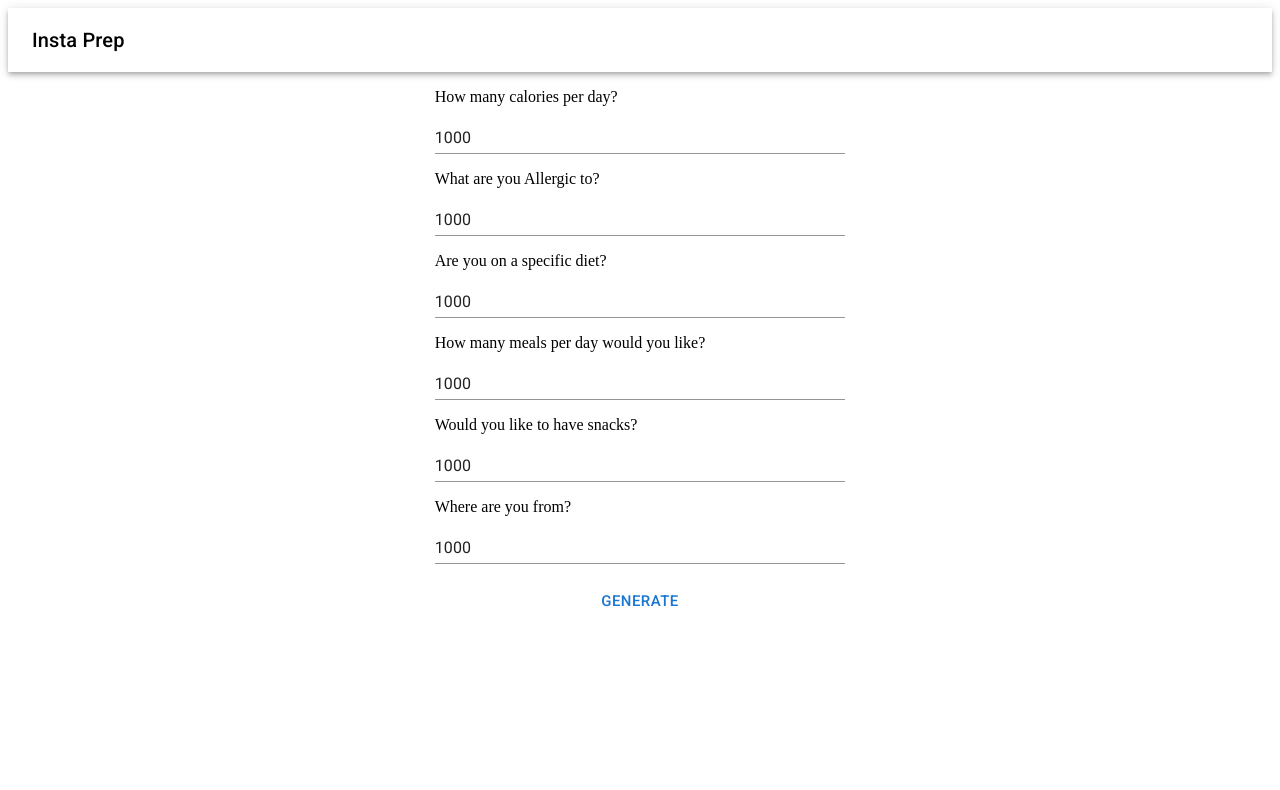
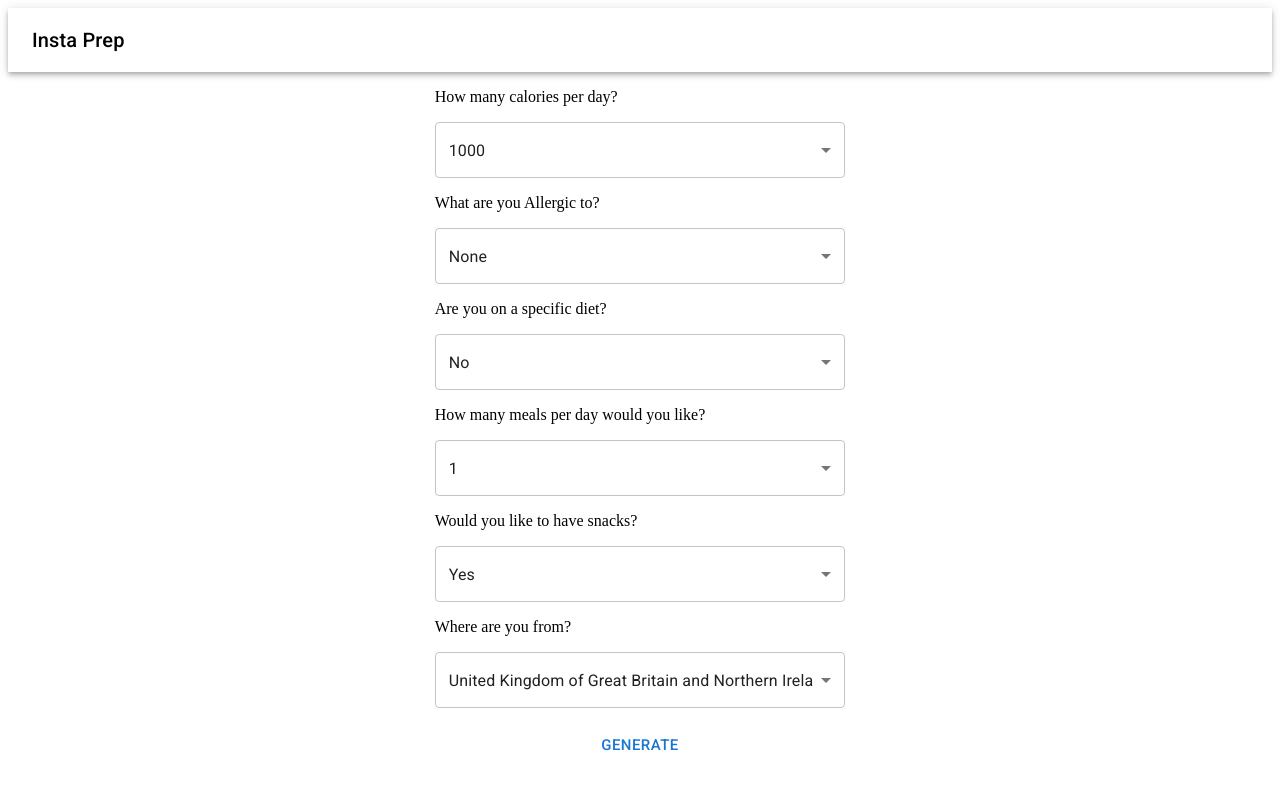
Before and after one commit to Tazwinator/InstaPrep, a React (Vite) app: page / in a window 1280 px wide. Shown: the top 790 px of the page. Built offline with nearby package versions, Linux system fonts and the light colour scheme.

Commit message:
form data and prep query

```diff
--- /dev/null
+++ b/src/app/models/IFormInput.ts
@@ -0,0 +1,8 @@
+export default interface IFormInput {
+    calories: string;
+    allergy: string;
+    diet: string;
+    meals: string;
+    snacks: string;
+    location: string;
+}
--- /dev/null
+++ b/src/assets/allergies.ts
@@ -0,0 +1,29 @@
+const allergies = [
+    "None",
+    "Dust mites",
+    "Pet dander",
+    "Pollen",
+    "Mold",
+    "Food allergies",
+    "Latex allergy",
+    "Bee sting allergy",
+    "Drug allergies",
+    "Animal dander",
+    "Cockroach allergens",
+    "Mold spores",
+    "Perennial allergic rhinitis",
+    "Seasonal allergic rhinitis",
+    "Atopic dermatitis",
+    "Contact dermatitis",
+    "Hives",
+    "Anaphylaxis",
+    "Food intolerance",
+    "Eczema",
+    "Asthma",
+    "Urticaria",
+    "Angioedema",
+    "Sinusitis",
+    "Conjunctivitis",
+];
+
+export default allergies;
--- /dev/null
+++ b/src/assets/calories.ts
@@ -0,0 +1,7 @@
+const numbers: string[] = [];
+
+for (let i = 1000; i <= 5000; i += 100) {
+    numbers.push(i.toString());
+}
+
+export default numbers;
--- /dev/null
+++ b/src/assets/countries.ts
@@ -0,0 +1,253 @@
+const countries = [
+    "Afghanistan",
+    "Albania",
+    "Algeria",
+    "American Samoa",
+    "Andorra",
+    "Angola",
+    "Anguilla",
+    "Antarctica",
+    "Antigua and Barbuda",
+    "Argentina",
+    "Armenia",
+    "Aruba",
+    "Australia",
+    "Austria",
+    "Azerbaijan",
+    "Bahamas (the)",
+    "Bahrain",
+    "Bangladesh",
+    "Barbados",
+    "Belarus",
+    "Belgium",
+    "Belize",
+    "Benin",
+    "Bermuda",
+    "Bhutan",
+    "Bolivia (Plurinational State of)",
+    "Bonaire, Sint Eustatius and Saba",
+    "Bosnia and Herzegovina",
+    "Botswana",
+    "Bouvet Island",
+    "Brazil",
+    "British Indian Ocean Territory (the)",
+    "Brunei Darussalam",
+    "Bulgaria",
+    "Burkina Faso",
+    "Burundi",
+    "Cabo Verde",
+    "Cambodia",
+    "Cameroon",
+    "Canada",
+    "Cayman Islands (the)",
+    "Central African Republic (the)",
+    "Chad",
+    "Chile",
+    "China",
+    "Christmas Island",
+    "Cocos (Keeling) Islands (the)",
+    "Colombia",
+    "Comoros (the)",
+    "Congo (the Democratic Republic of the)",
+    "Congo (the)",
+    "Cook Islands (the)",
+    "Costa Rica",
+    "Croatia",
+    "Cuba",
+    "Curaçao",
+    "Cyprus",
+    "Czechia",
+    "Côte d'Ivoire",
+    "Denmark",
+    "Djibouti",
+    "Dominica",
+    "Dominican Republic (the)",
+    "Ecuador",
+    "Egypt",
+    "El Salvador",
+    "Equatorial Guinea",
+    "Eritrea",
+    "Estonia",
+    "Eswatini",
+    "Ethiopia",
+    "Falkland Islands (the) [Malvinas]",
+    "Faroe Islands (the)",
+    "Fiji",
+    "Finland",
+    "France",
+    "French Guiana",
+    "French Polynesia",
+    "French Southern Territories (the)",
+    "Gabon",
+    "Gambia (the)",
+    "Georgia",
+    "Germany",
+    "Ghana",
+    "Gibraltar",
+    "Greece",
+    "Greenland",
+    "Grenada",
+    "Guadeloupe",
+    "Guam",
+    "Guatemala",
+    "Guernsey",
+    "Guinea",
+    "Guinea-Bissau",
+    "Guyana",
+    "Haiti",
+    "Heard Island and McDonald Islands",
+    "Holy See (the)",
+    "Honduras",
+    "Hong Kong",
+    "Hungary",
+    "Iceland",
+    "India",
+    "Indonesia",
+    "Iran (Islamic Republic of)",
+    "Iraq",
+    "Ireland",
+    "Isle of Man",
+    "Israel",
+    "Italy",
+    "Jamaica",
+    "Japan",
+    "Jersey",
+    "Jordan",
+    "Kazakhstan",
+    "Kenya",
+    "Kiribati",
+    "Korea (the Democratic People's Republic of)",
+    "Korea (the Republic of)",
+    "Kuwait",
+    "Kyrgyzstan",
+    "Lao People's Democratic Republic (the)",
+    "Latvia",
+    "Lebanon",
+    "Lesotho",
+    "Liberia",
+    "Libya",
+    "Liechtenstein",
+    "Lithuania",
+    "Luxembourg",
+    "Macao",
+    "Madagascar",
+    "Malawi",
+    "Malaysia",
+    "Maldives",
+    "Mali",
+    "Malta",
+    "Marshall Islands (the)",
+    "Martinique",
+    "Mauritania",
+    "Mauritius",
+    "Mayotte",
+    "Mexico",
+    "Micronesia (Federated States of)",
+    "Moldova (the Republic of)",
+    "Monaco",
+    "Mongolia",
+    "Montenegro",
+    "Montserrat",
+    "Morocco",
+    "Mozambique",
+    "Myanmar",
+    "Namibia",
+    "Nauru",
+    "Nepal",
+    "Netherlands (the)",
+    "New Caledonia",
+    "New Zealand",
+    "Nicaragua",
+    "Niger (the)",
+    "Nigeria",
+    "Niue",
+    "Norfolk Island",
+    "Northern Mariana Islands (the)",
+    "Norway",
+    "Oman",
+    "Pakistan",
+    "Palau",
+    "Palestine, State of",
+    "Panama",
+    "Papua New Guinea",
+    "Paraguay",
+    "Peru",
+    "Philippines (the)",
+    "Pitcairn",
+    "Poland",
+    "Portugal",
+    "Puerto Rico",
+    "Qatar",
+    "Republic of North Macedonia",
+    "Romania",
+    "Russian Federation (the)",
+    "Rwanda",
+    "Réunion",
+    "Saint Barthélemy",
+    "Saint Helena, Ascension and Tristan da Cunha",
+    "Saint Kitts and Nevis",
+    "Saint Lucia",
+    "Saint Martin (French part)",
+    "Saint Pierre and Miquelon",
+    "Saint Vincent and the Grenadines",
+    "Samoa",
+    "San Marino",
+    "Sao Tome and Principe",
+    "Saudi Arabia",
+    "Senegal",
+    "Serbia",
+    "Seychelles",
+    "Sierra Leone",
+    "Singapore",
+    "Sint Maarten (Dutch part)",
+    "Slovakia",
+    "Slovenia",
+    "Solomon Islands",
+    "Somalia",
+    "South Africa",
+    "South Georgia and the South Sandwich Islands",
+    "South Sudan",
+    "Spain",
+    "Sri Lanka",
+    "Sudan (the)",
+    "Suriname",
+    "Svalbard and Jan Mayen",
+    "Sweden",
+    "Switzerland",
+    "Syrian Arab Republic",
+    "Taiwan",
+    "Tajikistan",
+    "Tanzania, United Republic of",
+    "Thailand",
+    "Timor-Leste",
+    "Togo",
+    "Tokelau",
+    "Tonga",
+    "Trinidad and Tobago",
+    "Tunisia",
+    "Turkey",
+    "Turkmenistan",
+    "Turks and Caicos Islands (the)",
+    "Tuvalu",
+    "Uganda",
+    "Ukraine",
+    "United Arab Emirates (the)",
+    "United Kingdom of Great Britain and Northern Ireland (the)",
+    "United States Minor Outlying Islands (the)",
+    "United States of America (the)",
+    "Uruguay",
+    "Uzbekistan",
+    "Vanuatu",
+    "Venezuela (Bolivarian Republic of)",
+    "Viet Nam",
+    "Virgin Islands (British)",
+    "Virgin Islands (U.S.)",
+    "Wallis and Futuna",
+    "Western Sahara",
+    "Yemen",
+    "Zambia",
+    "Zimbabwe",
+    "Åland Islands",
+];
+
+export default countries;
--- /dev/null
+++ b/src/assets/diets.ts
@@ -0,0 +1,11 @@
+const diets = [
+    "No",
+    "Vegetarian",
+    "Vegan",
+    "Pescatarian",
+    "Ketogenic",
+    "Carnivore",
+    "Intermittent Fasting",
+];
+
+export default diets;
--- /dev/null
+++ b/src/assets/meals.ts
@@ -0,0 +1,7 @@
+const meals: string[] = [];
+
+for (let i = 1; i <= 6; i++) {
+    meals.push(i.toString());
+}
+
+export default meals;
--- a/src/components/prep.tsx
+++ b/src/components/prep.tsx
@@ -4,10 +4,12 @@ import { Typography } from "@mui/material";
 
 export default function Prep() {
     const prepState = useAppSelector((state) => state.prep);
-    let message: string | undefined;
+
+    let message: string;
+    let messageArray: string[] = [];
     if (prepState.message != null && prepState.loading == false) {
         message = prepState.message.slice(1, -1);
-        // .slice() Removes speech marks
+        messageArray = message.split("\\n");
     } else {
         message = prepState.message;
     }
@@ -15,9 +17,14 @@ export default function Prep() {
     return (
         <Grid container spacing={2}>
             <Grid xs={8} lg={4} xsOffset={2} lgOffset={4}>
-                <Typography variant="body1" align="center">
-                    {message}
-                </Typography>
+                {messageArray.map((subStr) => {
+                    return (
+                        <Typography key={1}>
+                            {subStr}
+                            <br />
+                        </Typography>
+                    );
+                })}
             </Grid>
         </Grid>
     );
--- a/src/components/prepForm.tsx
+++ b/src/components/prepForm.tsx
@@ -3,23 +3,21 @@ import Grid from "@mui/material/Unstable_Grid2";
 import { Button, TextField } from "@mui/material";
 import { useForm, SubmitHandler } from "react-hook-form";
 import getPrep from "../features/prep/getPrep";
+import IFormInput from "../app/models/IFormInput";
 
-interface IFormInput {
-    calories: string;
-    allergies: string;
-    diet: string;
-    meals: string;
-    snacks: string;
-    location: string;
-}
+// Select Data
+import allergies from "../assets/allergies";
+import calories from "../assets/calories";
+import countries from "../assets/countries";
+import diets from "../assets/diets";
+import meals from "../assets/meals";
 
 export default function PrepForm() {
     const { register, handleSubmit } = useForm<IFormInput>();
     const dispatch = useAppDispatch();
 
-    const onSubmit: SubmitHandler<IFormInput> = () =>
-        //data: IFormInput
-        dispatch(getPrep("How are you today?"));
+    const onSubmit: SubmitHandler<IFormInput> = (data: IFormInput) =>
+        dispatch(getPrep(data));
 
     return (
         <Grid container spacing={2}>
@@ -33,52 +31,92 @@ export default function PrepForm() {
                                 required: true,
                             })}
                             fullWidth
-                            id="standard-required"
+                            select
                             defaultValue="1000"
-                            variant="standard"
-                        />
+                            SelectProps={{
+                                native: true,
+                            }}>
+                            {calories.map((calorie) => (
+                                <option
+                                    key={calories.indexOf(calorie)}
+                                    value={calorie}>
+                                    {calorie}
+                                </option>
+                            ))}
+                        </TextField>
                     </div>
                     <div>
                         <p>What are you Allergic to?</p>
                         <TextField
-                            {...register("allergies", {
+                            {...register("allergy", {
                                 required: true,
                             })}
                             fullWidth
-                            id="standard-required"
-                            defaultValue="1000"
-                            variant="standard"
-                        />
+                            select
+                            defaultValue="None"
+                            SelectProps={{
+                                native: true,
+                            }}>
+                            {allergies.map((allergy) => (
+                                <option
+                                    key={allergies.indexOf(allergy)}
+                                    value={allergy}>
+                                    {allergy}
+                                </option>
+                            ))}
+                        </TextField>
                     </div>
                     <div>
                         <p>Are you on a specific diet?</p>
                         <TextField
                             {...register("diet", { required: true })}
                             fullWidth
-                            id="standard-required"
-                            defaultValue="1000"
-                            variant="standard"
-                        />
+                            select
+                            defaultValue="No"
+                            SelectProps={{
+                                native: true,
+                            }}>
+                            {diets.map((diet) => (
+                                <option key={diets.indexOf(diet)} value={diet}>
+                                    {diet}
+                                </option>
+                            ))}
+                        </TextField>
                     </div>
                     <div>
                         <p>How many meals per day would you like?</p>
                         <TextField
                             {...register("meals", { required: true })}
                             fullWidth
-                            id="standard-required"
-                            defaultValue="1000"
-                            variant="standard"
-                        />
+                            select
+                            defaultValue="1"
+                            SelectProps={{
+                                native: true,
+                            }}>
+                            {meals.map((meal) => (
+                                <option key={meals.indexOf(meal)} value={meal}>
+                                    {meal}
+                                </option>
+                            ))}
+                        </TextField>
                     </div>
                     <div>
                         <p>Would you like to have snacks?</p>
                         <TextField
                             {...register("snacks", { required: true })}
                             fullWidth
-                            id="standard-required"
-                            defaultValue="1000"
-                            variant="standard"
-                        />
+                            select
+                            defaultValue="1"
+                            SelectProps={{
+                                native: true,
+                            }}>
+                            <option key={0} value={"Yes"}>
+                                Yes
+                            </option>
+                            <option key={1} value={"No"}>
+                                No
+                            </option>
+                        </TextField>
                     </div>
                     <div>
                         <p>Where are you from?</p>
@@ -87,10 +125,19 @@ export default function PrepForm() {
                                 required: true,
                             })}
                             fullWidth
-                            id="standard-required"
-                            defaultValue="1000"
-                            variant="standard"
-                        />
+                            select
+                            defaultValue="United Kingdom of Great Britain and Northern Ireland (the)"
+                            SelectProps={{
+                                native: true,
+                            }}>
+                            {countries.map((country) => (
+                                <option
+                                    key={countries.indexOf(country)}
+                                    value={country}>
+                                    {country}
+                                </option>
+                            ))}
+                        </TextField>
                     </div>
                     <Button
                         type="submit"
--- a/src/features/prep/prep-slice.ts
+++ b/src/features/prep/prep-slice.ts
@@ -1,9 +1,10 @@
 // DUCKS Pattern
 import { createSlice } from "@reduxjs/toolkit"; //, PayloadAction
 import getPrep from "./getPrep";
+import { PathString } from "react-hook-form";
 
 interface PrepState {
-    message: string | undefined;
+    message: PathString;
     loading: boolean;
 }
 
@@ -27,7 +28,7 @@ const prepSlice = createSlice({
                 state.loading = false;
             })
             .addCase(getPrep.rejected, (state, action) => {
-                state.message = action.error.message;
+                state.message = action.error.message ?? "Error";
                 state.loading = false;
             });
     },
```
Also changed, not shown: src/features/prep/getPrep.ts (+21 -13 lines).
